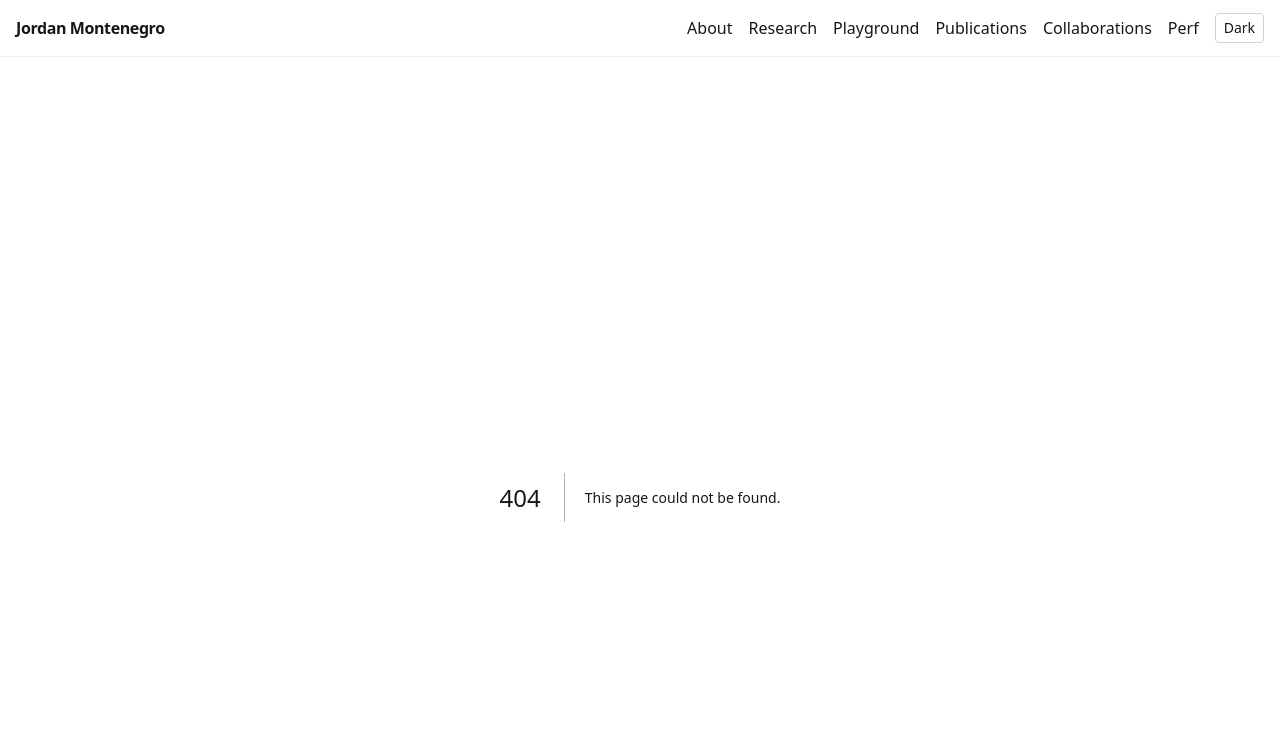
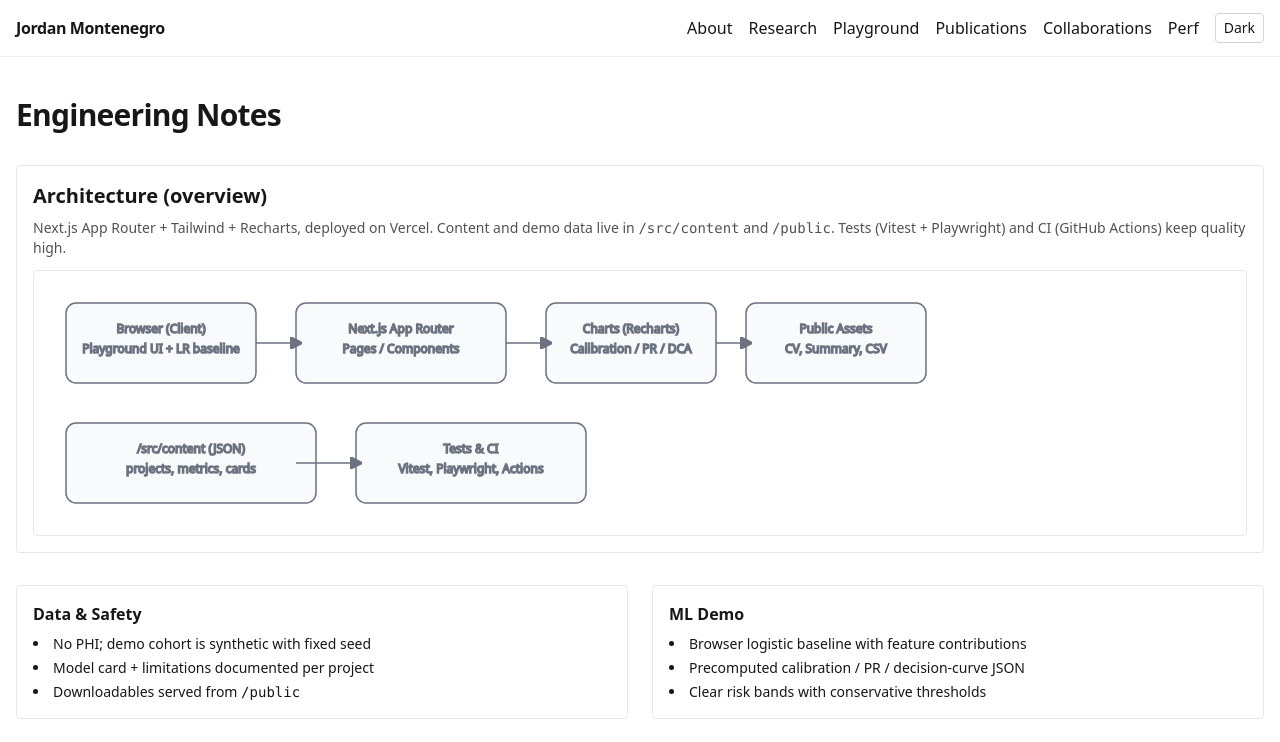
Before and after one commit to ljm234/ljm234.github.io, a Next.js app: page /engineering in a window 1280 px wide. Before the commit this address had no page. Shown: the top 742 px of the page. Built offline with nearby package versions, Linux system fonts and the light colour scheme.

Commit message:
feat: Engineering Notes + Data Dictionary page + CSV

```diff
--- /dev/null
+++ b/src/app/data-dictionary/page.jsx
@@ -0,0 +1,43 @@
+import schema from "@/content/data/triage_schema.json";
+
+export const metadata = { title: "Data Dictionary — Jordan Montenegro" };
+
+export default function DataDictionary(){
+  return (
+    <div className="space-y-6">
+      <h1 className="text-3xl font-bold tracking-tight">Data Dictionary (ED Triage Demo)</h1>
+      <p className="text-sm text-neutral-600 dark:text-neutral-300">
+        This schema documents the demo features used for risk estimation. No PHI; values are synthetic for illustration.
+      </p>
+
+      <div className="overflow-x-auto rounded border">
+        <table className="min-w-full text-sm">
+          <thead className="bg-neutral-50 dark:bg-neutral-900">
+            <tr>
+              <Th>Name</Th><Th>Type</Th><Th>Unit</Th><Th>Allowed</Th><Th>Required</Th><Th>Description</Th>
+            </tr>
+          </thead>
+          <tbody>
+            {schema.map((r) => (
+              <tr key={r.name} className="border-t">
+                <Td mono>{r.name}</Td>
+                <Td>{r.type}</Td>
+                <Td>{r.unit ?? "-"}</Td>
+                <Td mono>{r.allowed_range}</Td>
+                <Td>{r.required ? "yes" : "no"}</Td>
+                <Td>{r.description}</Td>
+              </tr>
+            ))}
+          </tbody>
+        </table>
+      </div>
+
+      <p className="text-sm">
+        <a className="underline" href="/downloads/triage-data-dictionary.csv">Download CSV</a>
+      </p>
+    </div>
+  );
+}
+
+function Th({children}){ return <th className="px-3 py-2 text-left font-semibold">{children}</th>; }
+function Td({children, mono}){ return <td className={"px-3 py-2 " + (mono?"font-mono":"")}>{children}</td>; }
--- /dev/null
+++ b/src/app/engineering/page.jsx
@@ -0,0 +1,97 @@
+export const metadata = { title: "Engineering Notes — Jordan Montenegro" };
+
+export default function Engineering(){
+  return (
+    <div className="space-y-8">
+      <h1 className="text-3xl font-bold tracking-tight">Engineering Notes</h1>
+
+      <section className="rounded border p-4">
+        <h2 className="text-xl font-semibold mb-2">Architecture (overview)</h2>
+        <p className="text-sm text-neutral-600 dark:text-neutral-300 mb-3">
+          Next.js App Router + Tailwind + Recharts, deployed on Vercel. Content and demo data live in <code>/src/content</code> and <code>/public</code>. Tests (Vitest + Playwright) and CI (GitHub Actions) keep quality high.
+        </p>
+        <Diagram />
+      </section>
+
+      <section className="grid md:grid-cols-2 gap-6">
+        <Card title="Data & Safety">
+          <ul className="list-disc list-inside text-sm space-y-1">
+            <li>No PHI; demo cohort is synthetic with fixed seed</li>
+            <li>Model card + limitations documented per project</li>
+            <li>Downloadables served from <code>/public</code></li>
+          </ul>
+        </Card>
+        <Card title="ML Demo">
+          <ul className="list-disc list-inside text-sm space-y-1">
+            <li>Browser logistic baseline with feature contributions</li>
+            <li>Precomputed calibration / PR / decision-curve JSON</li>
+            <li>Clear risk bands with conservative thresholds</li>
+          </ul>
+        </Card>
+        <Card title="Testing & CI">
+          <ul className="list-disc list-inside text-sm space-y-1">
+            <li>Vitest unit tests for model utils</li>
+            <li>Playwright e2e for nav & playground</li>
+            <li>GitHub Actions: lint → build → test → e2e</li>
+          </ul>
+        </Card>
+        <Card title="Performance & A11y">
+          <ul className="list-disc list-inside text-sm space-y-1">
+            <li>LCP &lt; 2.5s goal; <code>next/image</code> for media</li>
+            <li>Skip-nav, focus rings, contrast-safe palette</li>
+            <li>Content served statically wherever possible</li>
+          </ul>
+        </Card>
+      </section>
+    </div>
+  );
+}
+
+function Card({title, children}) {
+  return <div className="rounded border p-4"><div className="font-semibold mb-2">{title}</div>{children}</div>;
+}
+
+function Diagram(){
+  return (
+    <div className="rounded border bg-white dark:bg-neutral-950 p-3 overflow-auto">
+      <svg width="900" height="240" viewBox="0 0 900 240" xmlns="http://www.w3.org/2000/svg">
+        <g fontFamily="ui-sans-serif, system-ui" fontSize="12" fill="none" stroke="#6b7280" strokeWidth="1.5">
+          <rect x="20" y="20" width="190" height="80" rx="10" fill="#f9fafb"/>
+          <text x="115" y="50" textAnchor="middle" fill="#111827">Browser (Client)</text>
+          <text x="115" y="70" textAnchor="middle" fill="#111827">Playground UI + LR baseline</text>
+
+          <rect x="250" y="20" width="210" height="80" rx="10" fill="#f9fafb"/>
+          <text x="355" y="50" textAnchor="middle" fill="#111827">Next.js App Router</text>
+          <text x="355" y="70" textAnchor="middle" fill="#111827">Pages / Components</text>
+
+          <rect x="500" y="20" width="170" height="80" rx="10" fill="#f9fafb"/>
+          <text x="585" y="50" textAnchor="middle" fill="#111827">Charts (Recharts)</text>
+          <text x="585" y="70" textAnchor="middle" fill="#111827">Calibration / PR / DCA</text>
+
+          <rect x="700" y="20" width="180" height="80" rx="10" fill="#f9fafb"/>
+          <text x="790" y="50" textAnchor="middle" fill="#111827">Public Assets</text>
+          <text x="790" y="70" textAnchor="middle" fill="#111827">CV, Summary, CSV</text>
+
+          <rect x="20" y="140" width="250" height="80" rx="10" fill="#f9fafb"/>
+          <text x="145" y="170" textAnchor="middle" fill="#111827">/src/content (JSON)</text>
+          <text x="145" y="190" textAnchor="middle" fill="#111827">projects, metrics, cards</text>
+
+          <rect x="310" y="140" width="230" height="80" rx="10" fill="#f9fafb"/>
+          <text x="425" y="170" textAnchor="middle" fill="#111827">Tests & CI</text>
+          <text x="425" y="190" textAnchor="middle" fill="#111827">Vitest, Playwright, Actions</text>
+
+          <line x1="210" y1="60" x2="250" y2="60" markerEnd="url(#a)"/>
+          <line x1="460" y1="60" x2="500" y2="60" markerEnd="url(#a)"/>
+          <line x1="670" y1="60" x2="700" y2="60" markerEnd="url(#a)"/>
+          <line x1="250" y1="180" x2="310" y2="180" markerEnd="url(#a)"/>
+
+          <defs>
+            <marker id="a" markerWidth="8" markerHeight="8" refX="4" refY="4" orient="auto">
+              <path d="M0,0 L8,4 L0,8 z" fill="#6b7280" />
+            </marker>
+          </defs>
+        </g>
+      </svg>
+    </div>
+  );
+}
--- /dev/null
+++ b/src/content/data/triage_schema.json
@@ -0,0 +1,12 @@
+[
+  {"name":"freshwater_exposure","type":"binary","unit":null,"allowed_range":"0|1","required":true,"description":"Freshwater exposure within the exposure window"},
+  {"name":"days_since_exposure","type":"integer","unit":"days","allowed_range":"0..14","required":true,"description":"Days from exposure to presentation"},
+  {"name":"fever","type":"binary","unit":null,"allowed_range":"0|1","required":true,"description":"Documented fever"},
+  {"name":"headache","type":"binary","unit":null,"allowed_range":"0|1","required":true,"description":"Reported headache"},
+  {"name":"nuchal_rigidity","type":"binary","unit":null,"allowed_range":"0|1","required":true,"description":"Clinical neck stiffness"},
+  {"name":"csf_wbc","type":"integer","unit":"cells/µL","allowed_range":"0..5000","required":true,"description":"CSF white blood cell count"},
+  {"name":"csf_protein","type":"integer","unit":"mg/dL","allowed_range":"0..1000","required":true,"description":"CSF protein"},
+  {"name":"csf_glucose","type":"integer","unit":"mg/dL","allowed_range":"0..200","required":true,"description":"CSF glucose"},
+  {"name":"pcr_available","type":"binary","unit":null,"allowed_range":"0|1","required":true,"description":"PCR availability at time of triage"},
+  {"name":"microscopy_available","type":"binary","unit":null,"allowed_range":"0|1","required":true,"description":"Microscopy availability at time of triage"}
+]
```
Also changed, not shown: public/downloads/triage-data-dictionary.csv (added).
